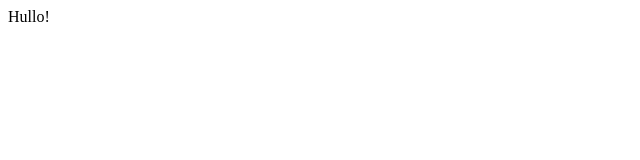
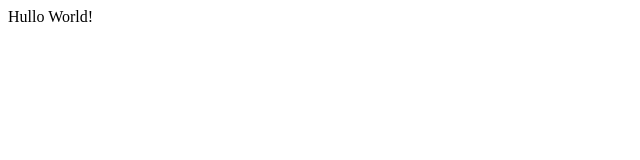
Before and after one commit to clauswitfelt/mitgame, a plain HTML site: page index.html in a window 1280 px wide. Shown: the full height of the page, 0-640 px from the left. Drawn offline with Linux system fonts and the light colour scheme.

Commit message:
Update index.html

```diff
--- a/index.html
+++ b/index.html
@@ -1,5 +1,5 @@
 <html>
-Hullo!
+Hullo World!
 
 
 </html>
```
